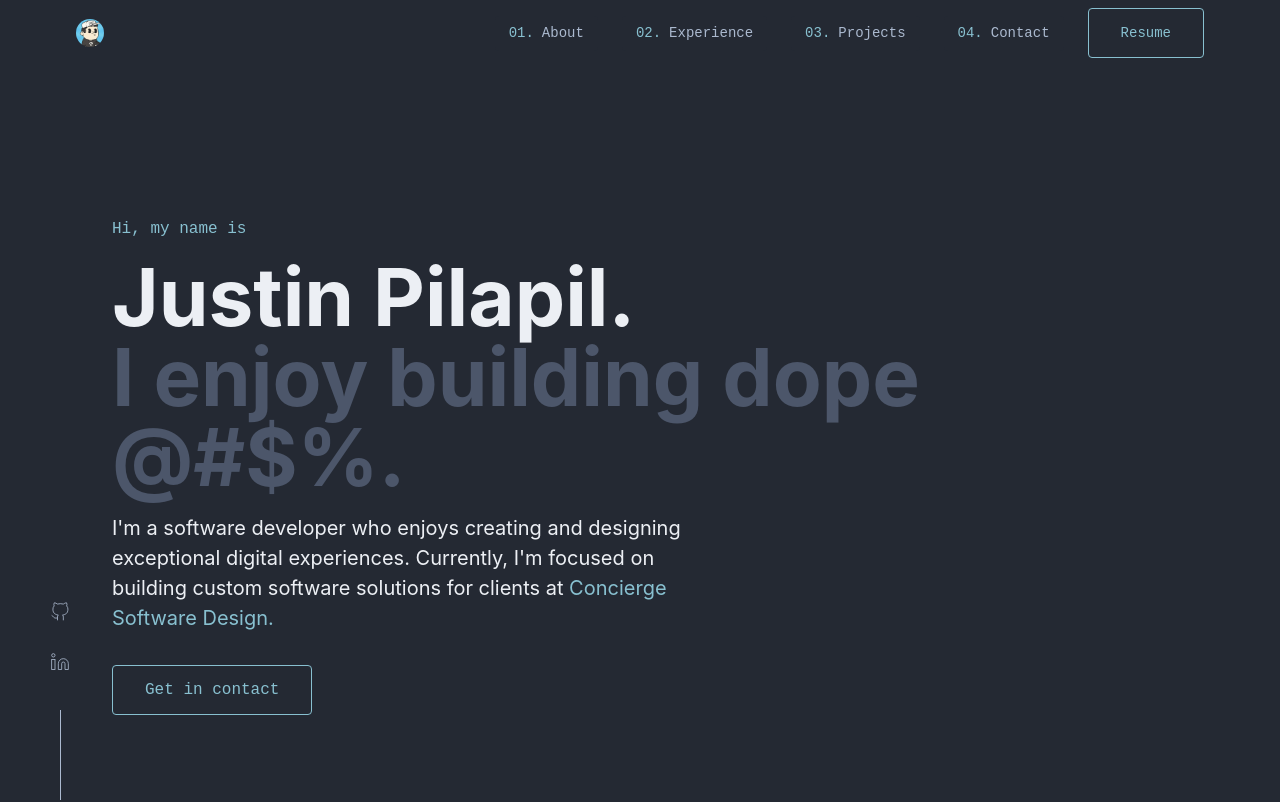
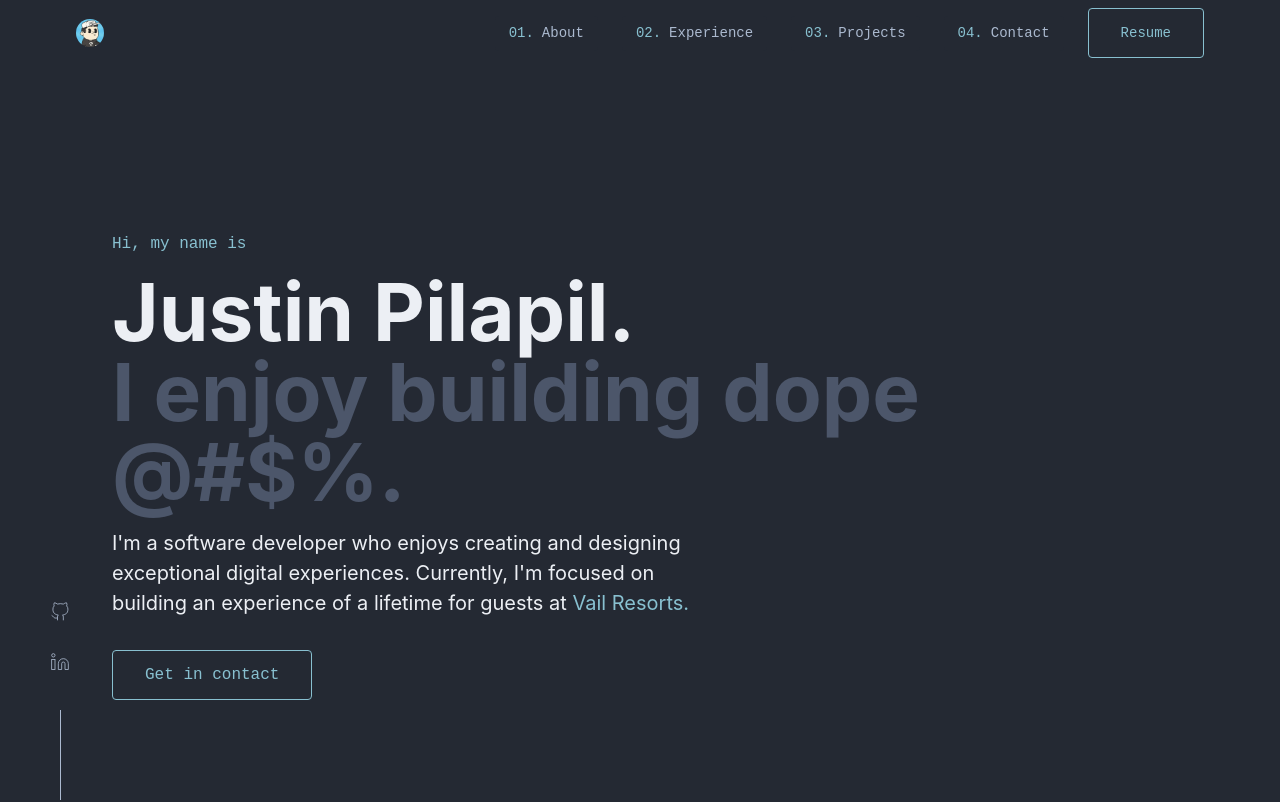
Before and after one commit to jpilapil/portfolio2022, a Next.js app: page / in a window 1280 px wide. Shown: the top 802 px of the page. Built offline with nearby package versions, Linux system fonts and the light colour scheme.

Commit message:
edit header job description

```diff
--- a/components/hero/index.jsx
+++ b/components/hero/index.jsx
@@ -16,14 +16,14 @@ export default function Hero() {
         <p className={styles.bio}>
           I&apos;m a software developer who enjoys creating and designing
           exceptional digital experiences. Currently, I&apos;m focused on
-          building custom software solutions for clients at&nbsp;
+          building an experience of a lifetime for guests at&nbsp;
           <a
-            href="https://conciergesoftwaredesign.com/"
+            href="http://www.vailresorts.com/Corp/index.aspx"
             target="_blank"
             rel="noopener noreferrer"
             className={styles.job}
           >
-            Concierge Software Design.
+            Vail Resorts.
           </a>
         </p>
         <Link href="#contact">
```
